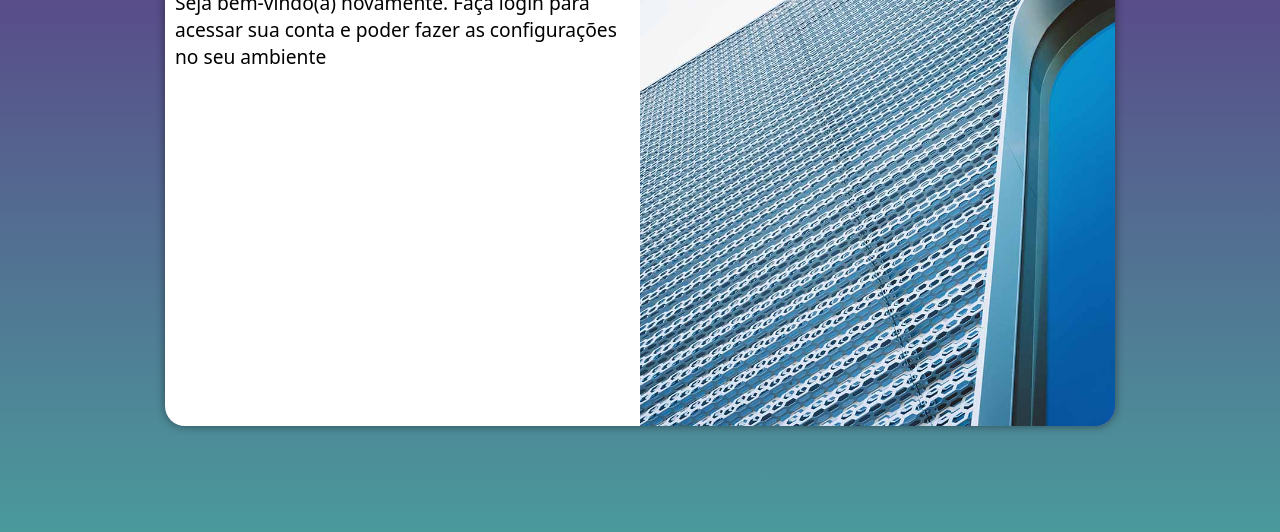
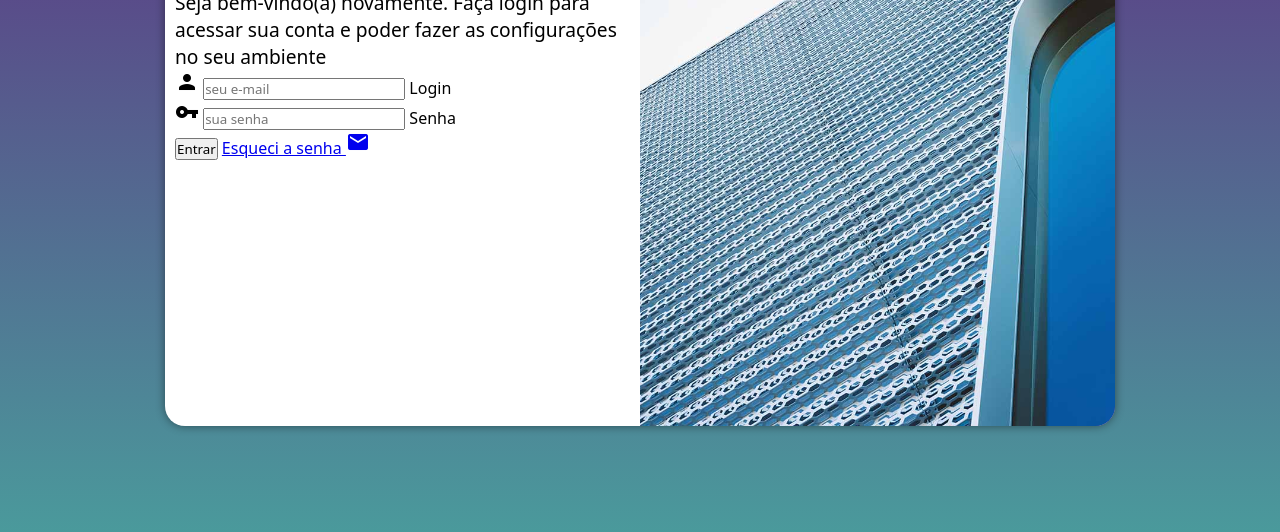
Before and after one commit to gueroso1/projeto-login, a plain HTML site: page index.html in a window 1280 px wide. Shown: the part 224-756 px from the top of the page. Drawn offline with Linux system fonts and the light colour scheme.

Commit message:
formulario do projeto

```diff
--- a/index.html
+++ b/index.html
@@ -7,6 +7,7 @@
     <title>Login</title>
     <link rel="stylesheet" href="estilos/style.css">
     <link rel="stylesheet" href="estilos/media-query.css">
+    <link href="https://fonts.googleapis.com/icon?family=Material+Icons" rel="stylesheet">
 </head>
 <body>
     <main>
@@ -16,7 +17,20 @@
                 <h1>Login</h1>
                 <p>Seja bem-vindo(a) novamente. Faça login para acessar sua conta e poder fazer as configurações no seu ambiente</p>
                 <form action="login.php" method="post" autocomplete="on">
-
+                    <div class="campo">
+                        <span class="material-icons">person</span>
+                        <input type="email" name="login" id="ilogin" placeholder="seu e-mail" autocomplete="email" required maxlength="30">
+                        <label for="ilogin">Login</label>
+                    </div>
+                    <div class="campo">
+                        <span class="material-icons">vpn_key</span>
+                        <input type="password" name="senha" id="senha" placeholder="sua senha" autocomplete="current-password" required minlength="8" max="20">
+                        <label for="senha">Senha</label>
+                    </div>
+                    <input type="submit" value="Entrar">
+                    <a href="esqueci.html">
+                        Esqueci a senha <span class="material-icons">mail</span>
+                    </a>
                 </form>
             </div>
         </section>
```
